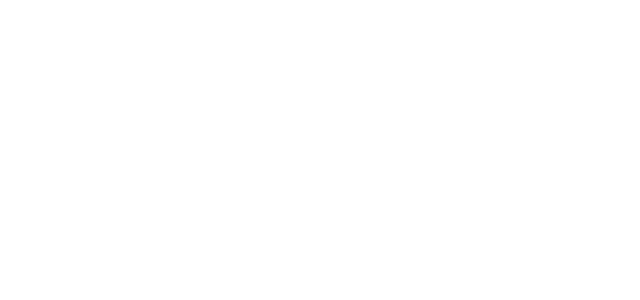
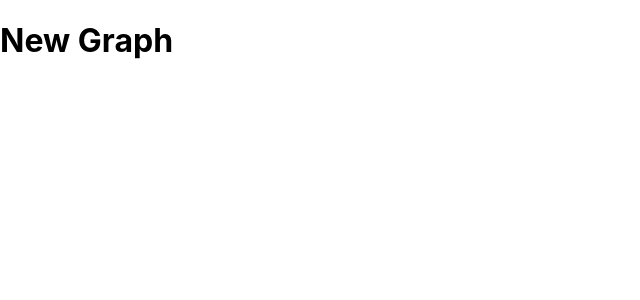
Before and after one commit to helios63/graph-test, a React (Create React App) app: page / in a window 1280 px wide. Shown: the top 300 px of the page, without its empty margins (0-640 px from the left). Built offline with nearby package versions, Linux system fonts and the light colour scheme.

Commit message:
Update App.js
Adding h1 + container

```diff
--- a/src/App.js
+++ b/src/App.js
@@ -3,8 +3,10 @@
 function App() {
   return (
     <div className="App">
-      <header className="App-header">
-      </header>
+      <h1>New Graph</h1>
+      <div className='container'>
+
+      </div>
     </div>
   );
 }
```
